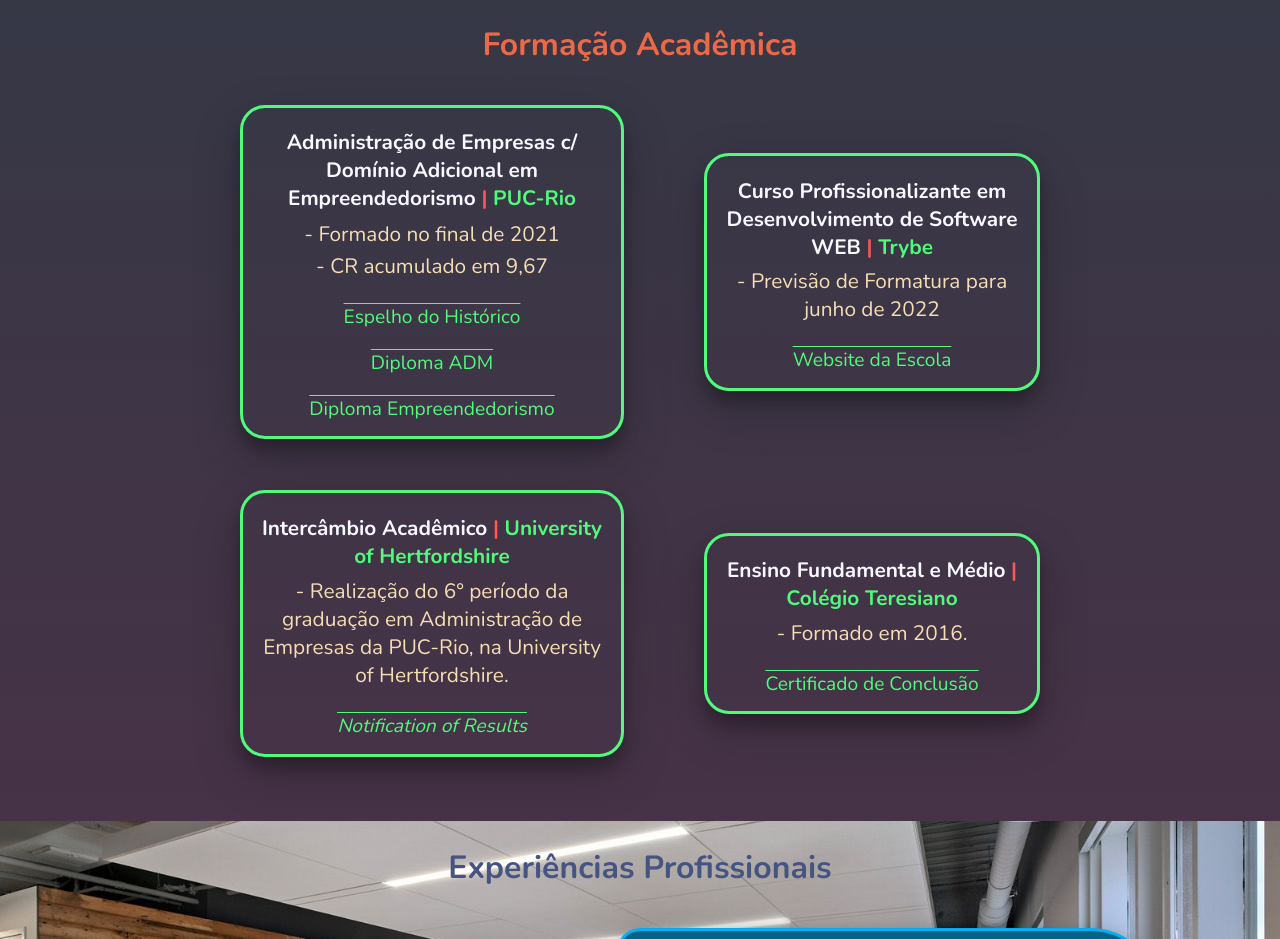
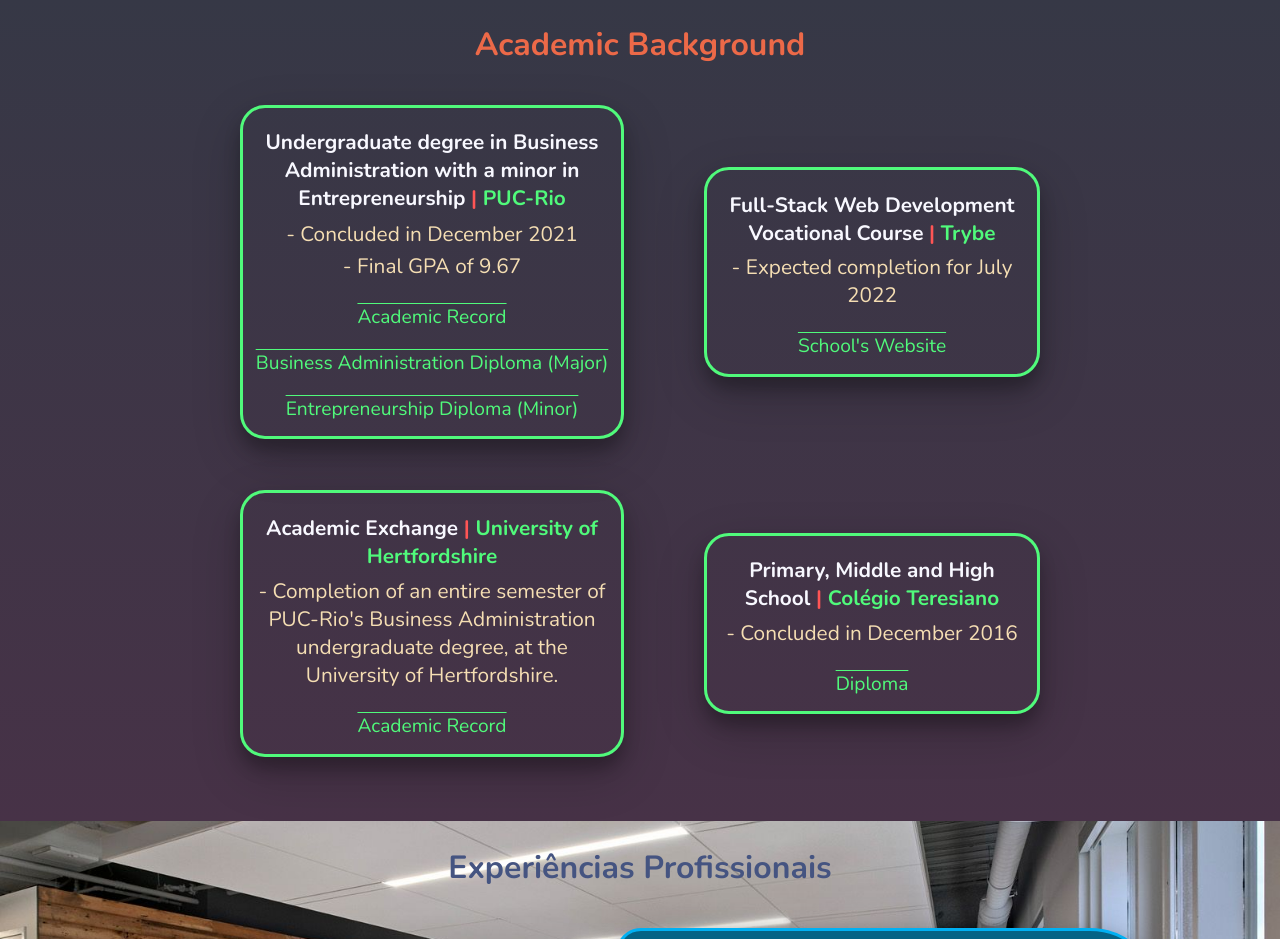
Before and after one commit to joaofelipelliccione/JF_professional_portfolio, a React (Create React App) app: page / in a window 1280 px wide. Shown: the part 848-1787 px from the top of the page. Built offline with nearby package versions, Linux system fonts and the light colour scheme.

Commit message:
Conclusão tradução Academic BG.

```diff
--- a/src/components/desktop/cv/AcademicCv.jsx
+++ b/src/components/desktop/cv/AcademicCv.jsx
@@ -7,33 +7,33 @@
 function AcademicCv() { // aB --> "Academic Background"
   return (
     <section id="academicBackground">
-      <h2>Formação Acadêmica</h2>
+      <h2>Academic Background</h2>
 
       <div id="aBContainer1">
         <div id="admPuc">
           <h3 className="aBEachTitle">
-            Administração de Empresas c/ Domínio Adicional em Empreendedorismo
+            Undergraduate degree in Business Administration with a minor in Entrepreneurship
             <span className="aBPipe"> | </span>
             <span className="aBInstitution">PUC-Rio</span>
           </h3>
           <div className="aBContent">
-            <span>- Formado no final de 2021</span>
-            <span>- CR acumulado em 9,67</span>
-            <a href={ historicoPuc } target="_blank" rel="noreferrer" className="aBContentLinks">Espelho do Histórico</a>
-            <a href="#" target="_blank" rel="noreferrer" className="aBContentLinks">Diploma ADM</a>
-            <a href="#" target="_blank" rel="noreferrer" className="aBContentLinks">Diploma Empreendedorismo</a>
+            <span>- Concluded in December 2021</span>
+            <span>- Final GPA of 9.67</span>
+            <a href={ historicoPuc } target="_blank" rel="noreferrer" className="aBContentLinks">Academic Record</a>
+            <a href="#" target="_blank" rel="noreferrer" className="aBContentLinks">Business Administration Diploma (Major)</a>
+            <a href="#" target="_blank" rel="noreferrer" className="aBContentLinks">Entrepreneurship Diploma (Minor)</a>
           </div>
         </div>
 
         <div id="trybe">
           <h3 className="aBEachTitle">
-            Curso Profissionalizante em Desenvolvimento de Software WEB
+            Full-Stack Web Development Vocational Course
             <span className="aBPipe"> | </span>
             <span className="aBInstitution">Trybe</span>
           </h3>
           <div className="aBContent">
-            <span>- Previsão de Formatura para junho de 2022</span>
-            <a href="https://www.betrybe.com/" target="_blank" rel="noreferrer" className="aBContentLinks">Website da Escola</a>
+            <span>- Expected completion for July 2022</span>
+            <a href="https://www.betrybe.com/" target="_blank" rel="noreferrer" className="aBContentLinks">School's Website</a>
           </div>
         </div>
       </div>
@@ -41,29 +41,29 @@
       <div id="aBContainer2">
         <div id="hertsExchange">
           <h3 className="aBEachTitle">
-            Intercâmbio Acadêmico
+            Academic Exchange
             <span className="aBPipe"> | </span>
             <span className="aBInstitution">University of Hertfordshire</span>
           </h3>
           <div className="aBContent">
             <span>
-              - Realização do 6° período da graduação em Administração de Empresas da PUC-Rio, na University of Hertfordshire.
+              - Completion of an entire semester of PUC-Rio's Business Administration undergraduate degree, at the University of Hertfordshire.
             </span>
             <a href={ hertsResults } target="_blank" rel="noreferrer" className="aBContentLinks">
-              <em>Notification of Results</em>
+              Academic Record
             </a>
           </div>
         </div>
 
         <div id="teresiano">
           <h3 className="aBEachTitle">
-            Ensino Fundamental e Médio
+            Primary, Middle and High School
             <span className="aBPipe"> | </span>
             <span className="aBInstitution">Colégio Teresiano</span>
           </h3>
           <div className="aBContent">
-            <span>- Formado em 2016.</span>
-            <a href={ certificadoTeresiano } target="_blank" rel="noreferrer" className="aBContentLinks">Certificado de Conclusão</a>
+            <span>- Concluded in December 2016</span>
+            <a href={ certificadoTeresiano } target="_blank" rel="noreferrer" className="aBContentLinks">Diploma</a>
           </div>
         </div>
       </div>
--- a/src/components/mobile/cv/MobileAcademicCv.jsx
+++ b/src/components/mobile/cv/MobileAcademicCv.jsx
@@ -1,3 +1,4 @@
+/* eslint-disable react/no-unescaped-entities */
 import React from 'react';
 import historicoPuc from '../../../certificates/historico-final-puc.pdf';
 import hertsResults from '../../../certificates/herts_results.pdf';
@@ -7,33 +8,33 @@
 function MobileAcademicCv() {
   return (
     <section id="mobAcademicBackground">
-      <h2>Formação Acadêmica</h2>
+      <h2>Academic Background</h2>
 
       <div id="mobAbContainer1">
         <div id="mobAdmPuc">
           <h3 className="mobAbEachTitle">
-            Administração de Empresas c/ Domínio Adicional em Empreendedorismo
+            Undergraduate degree in Business Administration with a minor in Entrepreneurship
             <span className="mobAbPipe"> | </span>
             <span className="mobAbInstitution">PUC-Rio</span>
           </h3>
           <div className="mobAbContent">
-            <span>- Formado no final de 2021</span>
-            <span>- CR acumulado em 9,67</span>
-            <a href={ historicoPuc } target="_blank" rel="noreferrer" className="mobAbContentLinks">Espelho do Histórico</a>
-            <a href="https://www.google.com/" target="_blank" rel="noreferrer" className="mobAbContentLinks">Diploma ADM</a>
-            <a href="https://www.google.com/" target="_blank" rel="noreferrer" className="mobAbContentLinks">Diploma Empreendedorismo</a>
+            <span>- Concluded in December 2021</span>
+            <span>- Final GPA of 9.67</span>
+            <a href={ historicoPuc } target="_blank" rel="noreferrer" className="mobAbContentLinks">Academic Record</a>
+            <a href="https://www.google.com/" target="_blank" rel="noreferrer" className="mobAbContentLinks">Business Administration Diploma (Major)</a>
+            <a href="https://www.google.com/" target="_blank" rel="noreferrer" className="mobAbContentLinks">Entrepreneurship Diploma (Minor)</a>
           </div>
         </div>
 
         <div id="mobTrybe">
           <h3 className="mobAbEachTitle">
-            Curso Profissionalizante em Desenvolvimento de Software WEB
+            Full-Stack Web Development Vocational Course
             <span className="mobAbPipe"> | </span>
             <span className="mobAbInstitution">Trybe</span>
           </h3>
           <div className="mobAbContent">
-            <span>- Previsão de Formatura para junho de 2022</span>
-            <a href="https://www.betrybe.com/" target="_blank" rel="noreferrer" className="mobAbContentLinks">Website da Escola</a>
+            <span>- Expected completion for July 2022</span>
+            <a href="https://www.betrybe.com/" target="_blank" rel="noreferrer" className="mobAbContentLinks">School's Website</a>
           </div>
         </div>
       </div>
@@ -41,29 +42,29 @@
       <div id="mobAbContainer2">
         <div id="mobHertsExchange">
           <h3 className="mobAbEachTitle">
-            Intercâmbio Acadêmico
+            Academic Exchange
             <span className="mobAbPipe"> | </span>
             <span className="mobAbInstitution">University of Hertfordshire</span>
           </h3>
           <div className="mobAbContent">
             <span>
-              - Realização do 6° período da graduação em Administração de Empresas da PUC-Rio, na University of Hertfordshire.
+              - Completion of an entire semester of PUC-Rio's Business Administration undergraduate degree, at the University of Hertfordshire.
             </span>
             <a href={ hertsResults } target="_blank" rel="noreferrer" className="mobAbContentLinks">
-              <em>Notification of Results</em>
+              Academic Record
             </a>
           </div>
         </div>
 
         <div id="mobTeresiano">
           <h3 className="mobAbEachTitle">
-            Ensino Fundamental e Médio
+            Primary, Middle and High School
             <span className="mobAbPipe"> | </span>
             <span className="mobAbInstitution">Colégio Teresiano</span>
           </h3>
           <div className="mobAbContent">
-            <span>- Formado em 2016.</span>
-            <a href={ certificadoTeresiano } target="_blank" rel="noreferrer" className="mobAbContentLinks">Certificado de Conclusão</a>
+            <span>- Concluded in December 2016</span>
+            <a href={ certificadoTeresiano } target="_blank" rel="noreferrer" className="mobAbContentLinks">Diploma</a>
           </div>
         </div>
       </div>
```
